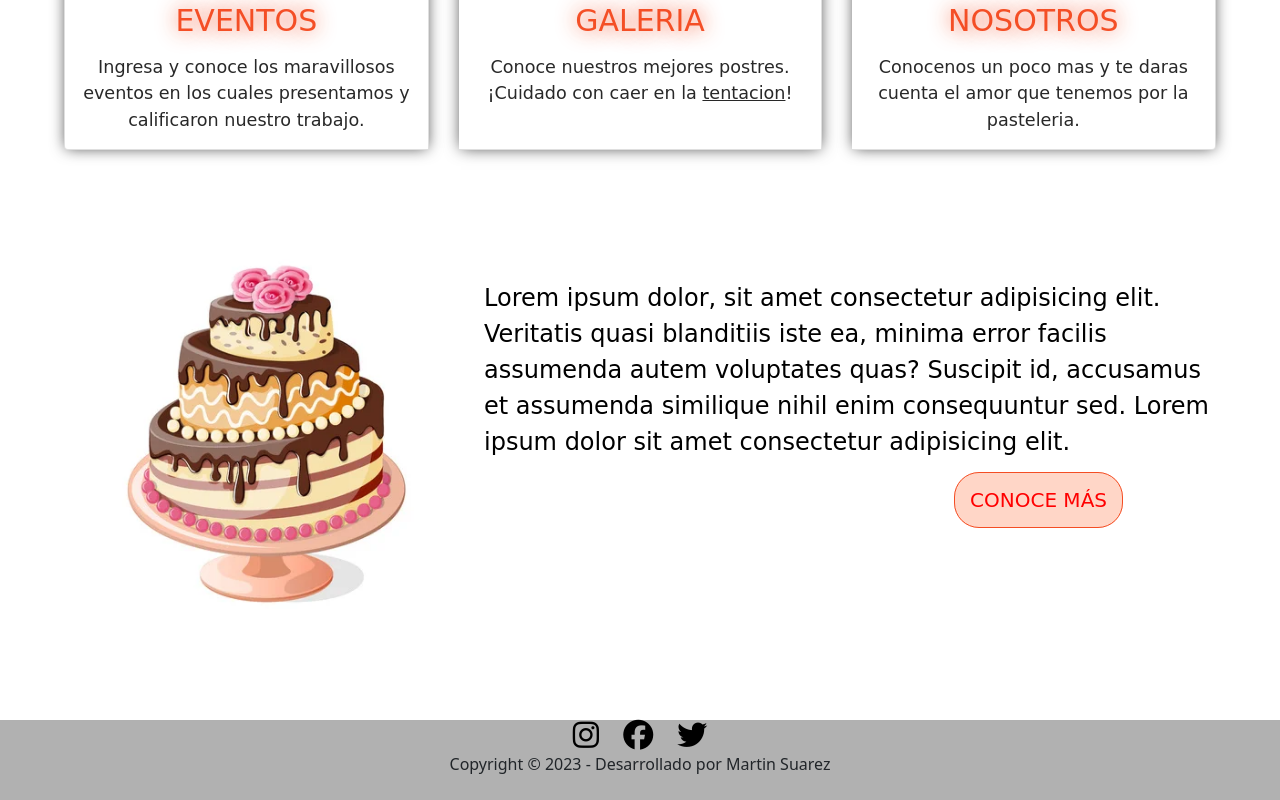
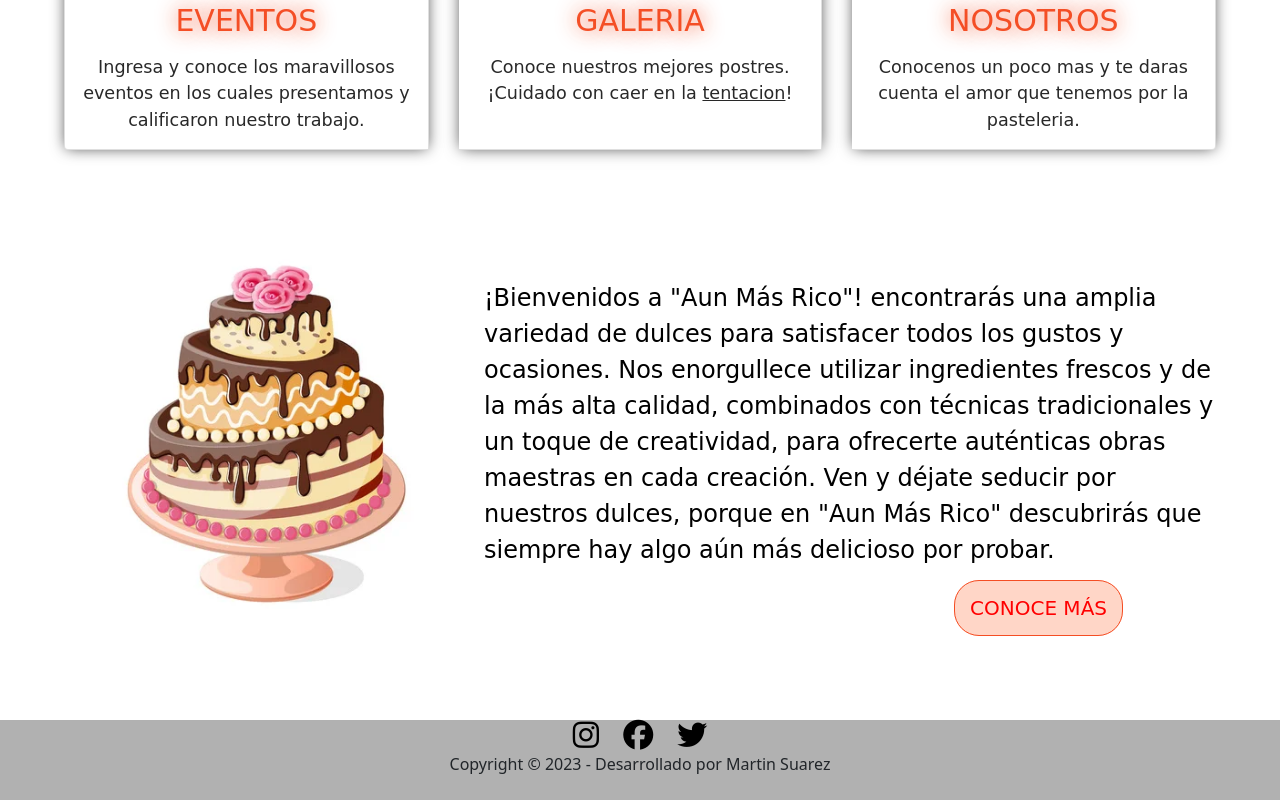
Before and after one commit to martinfsuarez/mi_repositorio, a website: page index.html in a window 1280 px wide. Shown: the part 1242-2042 px from the top of the page. Drawn offline with nearby package versions, Linux system fonts and the light colour scheme.

Commit message:
cambio en Parrafos

```diff
--- a/index.html
+++ b/index.html
@@ -81,9 +81,7 @@
                     <img src="./assets/img/tortaprincipal2.webp" alt="">
                 </div>
                 <div data-aos="flip-up">
-                    <p>Lorem ipsum dolor, sit amet consectetur adipisicing elit. Veritatis quasi blanditiis iste ea, minima error facilis
-                    assumenda autem voluptates quas? Suscipit id, accusamus et assumenda similique nihil enim consequuntur sed.
-                    Lorem ipsum dolor sit amet consectetur adipisicing elit.
+                    <p>¡Bienvenidos a "Aun Más Rico"! encontrarás una amplia variedad de dulces para satisfacer todos los gustos y ocasiones. Nos enorgullece utilizar ingredientes frescos y de la más alta calidad, combinados con técnicas tradicionales y un toque de creatividad, para ofrecerte auténticas obras maestras en cada creación. Ven y déjate seducir por nuestros dulces, porque en "Aun Más Rico" descubrirás que siempre hay algo aún más delicioso por probar.
                     </p>
                     <a href="#">Conoce más</a>
                 </div>
```
